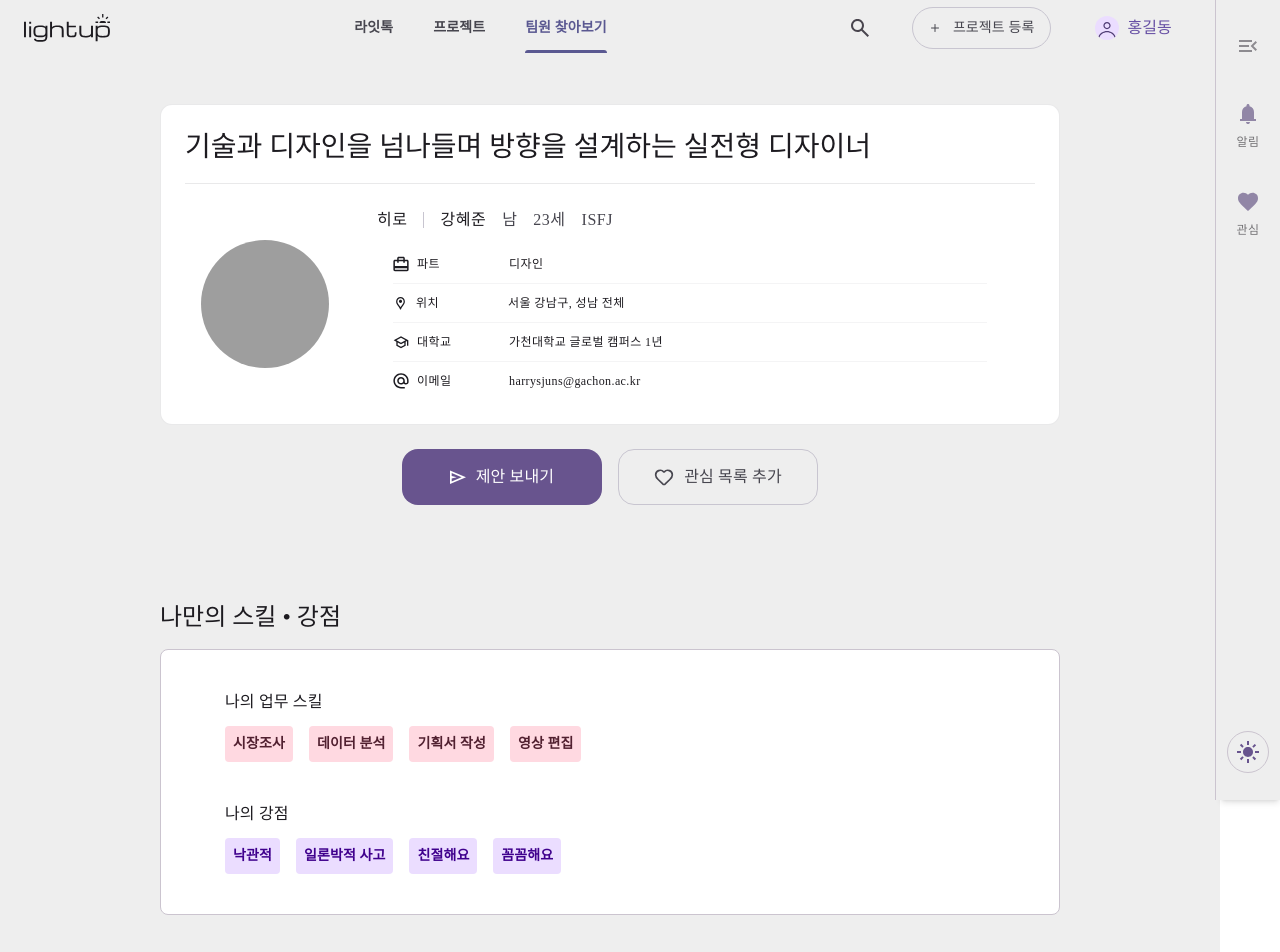
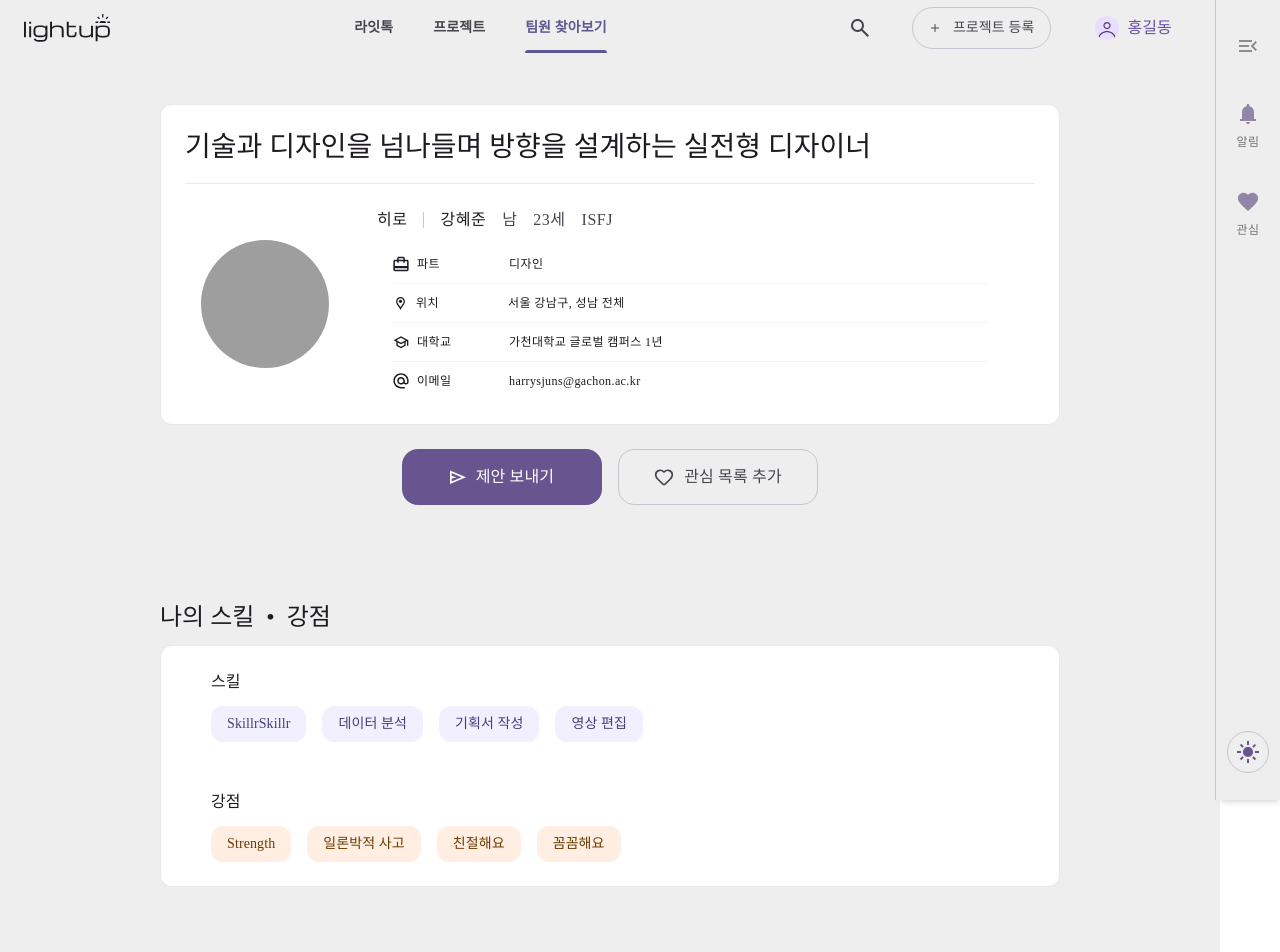
Before and after one commit to 1ronPark/Front-end, a React (Vite) app: page /members/1 in a window 1280 px wide. Shown: the top 952 px of the page. Built offline with nearby package versions, Linux system fonts and the light colour scheme; grey boxes are pictures that could not be loaded; a web font is replaced by a local one.

Commit message:
[fix] 팀원 상세 페이지 - 나의 스킬, 강점 카드 UI 수정사항 반영

```diff
--- a/src/components/common/memberpage/MemberStrengths.tsx
+++ b/src/components/common/memberpage/MemberStrengths.tsx
@@ -1,20 +1,20 @@
 const MemberStrengths = () => {
-    const workSkills = ["시장조사", "데이터 분석", "기획서 작성", "영상 편집"];
-    const strengths = ["낙관적", "일론박적 사고", "친절해요", "꼼꼼해요"];
+    const workSkills = ["SkillrSkillr", "데이터 분석", "기획서 작성", "영상 편집"];
+    const strengths = ["Strength", "일론박적 사고", "친절해요", "꼼꼼해요"];
 
     return (
         <section>
-            <p className="headline-small-emphasis mb-4">나만의 스킬  •  강점</p>
-            <div className="bg-white rounded-[8px] border border-[#CBC4CF] px-16 py-10 w-full">
-                <div className="flex flex-col gap-y-10">
+            <p className="headline-small-emphasis mb-3">나의 스킬&nbsp;&nbsp;•&nbsp;&nbsp;강점</p>
+            <div className="bg-white rounded-[12px] border border-[#79747E]/[0.16] px-[50px] py-6 w-full">
+                <div className="flex flex-col gap-y-12">
                     {/* 업무 스킬들 */}
                     <div className="flex flex-col gap-3">
-                        <h5 className="title-medium">나의 업무 스킬</h5>
+                        <h5 className="title-medium">스킬</h5>
                         <div className="flex gap-4 flex-wrap">
                             {workSkills.map((skill, idx) => (
                                 <span
                                     key={idx}
-                                    className="title-small bg-[#FFD9E1] text-[#512030] p-2 rounded-sm"
+                                    className="label-large bg-[#F2EFFF] text-[#434078] px-4 py-2 rounded-xl"
                                 >
                                     {skill}
                                 </span>
@@ -24,12 +24,12 @@ const MemberStrengths = () => {
 
                     {/* 나의 강점들 */}
                     <div className="flex flex-col gap-3">
-                        <h5 className="title-medium">나의 강점</h5>
+                        <h5 className="title-medium">강점</h5>
                         <div className="flex gap-4 flex-wrap">
                             {strengths.map((skill, idx) => (
                                 <span
                                     key={idx}
-                                    className="title-small bg-[#EBDDFF] text-[#3F008D] p-2 rounded-sm"
+                                    className="label-large bg-[#FFEEE1] text-[#693C00] px-4 py-2 rounded-xl"
                                 >
                                     {skill}
                                 </span>
```
